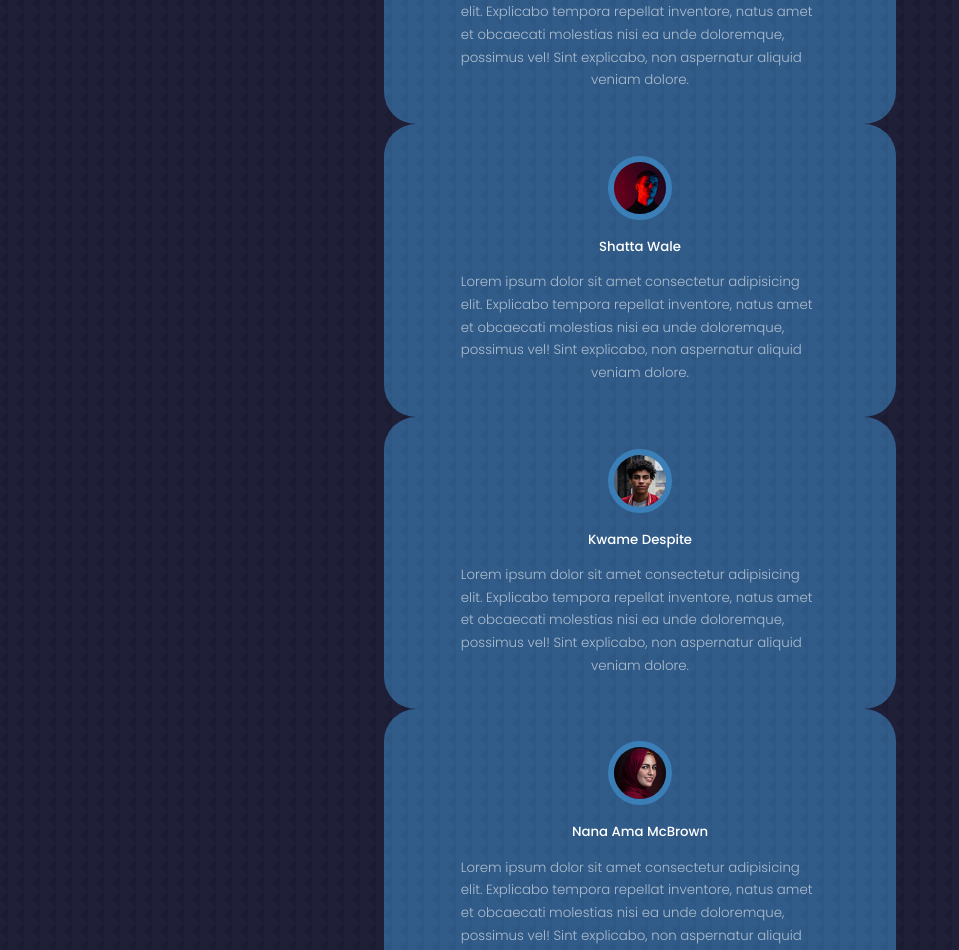
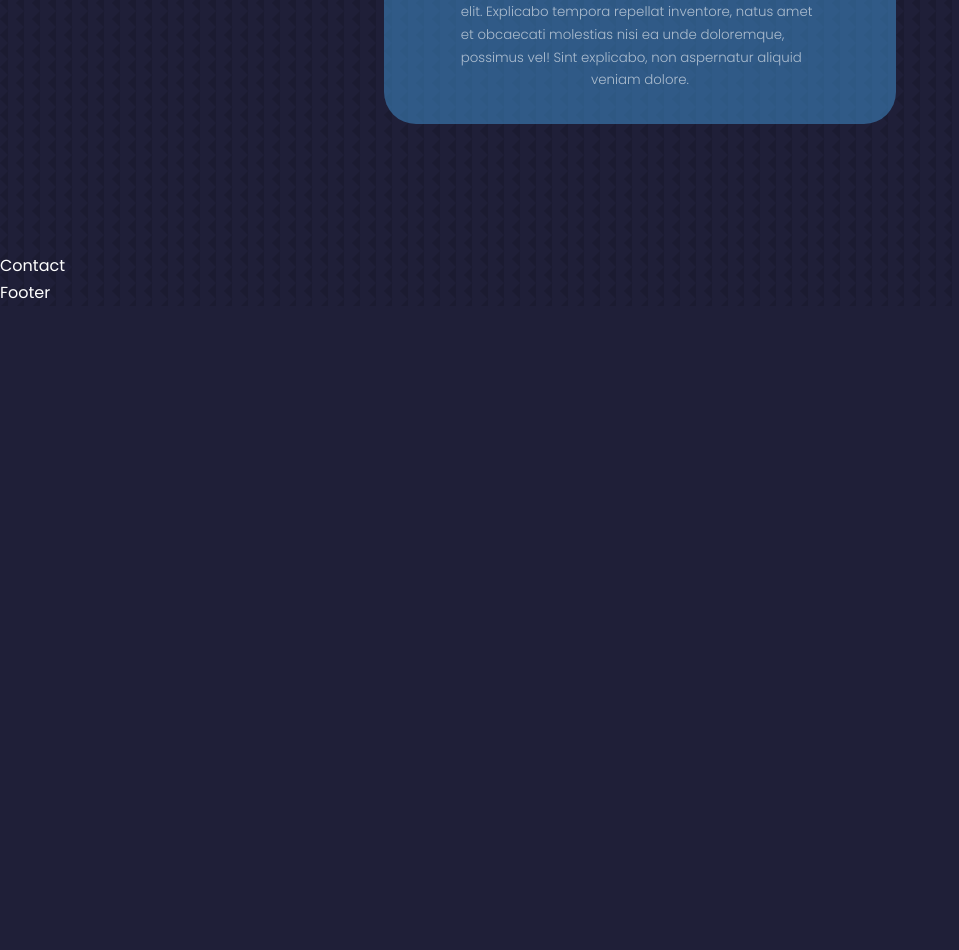
Before and after one commit to dows16/Portfolio, a React (Create React App) app: page / in a window 1280 px wide. Shown: the part 4421-5371 px from the top of the page, without its empty margins (0-959 px from the left). After the commit the page ends 4727 px from the top, so only its background shows below. Built offline with nearby package versions, Linux system fonts and the light colour scheme.

Commit message:
first commit

```diff
--- a/src/components/testimonials/Testimonials.jsx
+++ b/src/components/testimonials/Testimonials.jsx
@@ -4,6 +4,16 @@
 import AVTR2 from "../../assets/avatar2.jpg"
 import AVTR3 from "../../assets/avatar3.jpg"
 import AVTR4 from "../../assets/avatar4.jpg"
+// import Swiper core and required modules
+import { Pagination } from 'swiper';
+
+import { Swiper, SwiperSlide } from 'swiper/react';
+
+// Import Swiper styles
+import 'swiper/css';
+import 'swiper/css/navigation';
+import 'swiper/css/pagination';
+import 'swiper/css/scrollbar';
 
 const Testimonials = () => {
   return (
@@ -11,8 +21,8 @@
       <h5>Review from clients</h5>
       <h2>Testimonials</h2>
 
-      <div className="container testimonials__container">
-        <article className="testimonial">
+      <Swiper className="container testimonials__container">
+        <SwiperSlide className="testimonial">
           <div className="client__avatar">
             <img src={AVTR1} alt="Photo of First Client" />
           </div>
@@ -20,8 +30,8 @@
           <small className="client__review">
               Lorem ipsum dolor sit amet consectetur adipisicing elit. Explicabo tempora repellat inventore, natus amet et obcaecati molestias nisi ea unde doloremque, possimus vel! Sint explicabo, non aspernatur aliquid veniam dolore.
             </small>
-        </article>
-        <article className="testimonial">
+        </SwiperSlide>
+        <SwiperSlide className="testimonial">
           <div className="client__avatar">
             <img src={AVTR2} alt="Photo of Second Client" />
           </div>
@@ -29,8 +39,8 @@
           <small className="client__review">
               Lorem ipsum dolor sit amet consectetur adipisicing elit. Explicabo tempora repellat inventore, natus amet et obcaecati molestias nisi ea unde doloremque, possimus vel! Sint explicabo, non aspernatur aliquid veniam dolore.
             </small>
-        </article>
-        <article className="testimonial">
+        </SwiperSlide>
+        <SwiperSlide className="testimonial">
           <div className="client__avatar">
             <img src={AVTR3} alt="Photo of Third Client" />
           </div>
@@ -38,8 +48,8 @@
           <small className="client__review">
               Lorem ipsum dolor sit amet consectetur adipisicing elit. Explicabo tempora repellat inventore, natus amet et obcaecati molestias nisi ea unde doloremque, possimus vel! Sint explicabo, non aspernatur aliquid veniam dolore.
             </small>
-        </article>
-        <article className="testimonial">
+        </SwiperSlide>
+        <SwiperSlide className="testimonial">
           <div className="client__avatar">
             <img src={AVTR4} alt="Photo of Forth Client" />
           </div>
@@ -47,8 +57,8 @@
           <small className="client__review">
               Lorem ipsum dolor sit amet consectetur adipisicing elit. Explicabo tempora repellat inventore, natus amet et obcaecati molestias nisi ea unde doloremque, possimus vel! Sint explicabo, non aspernatur aliquid veniam dolore.
             </small>
-        </article>
-      </div>
+        </SwiperSlide>
+      </Swiper>
     </section>
   )
 }
```
